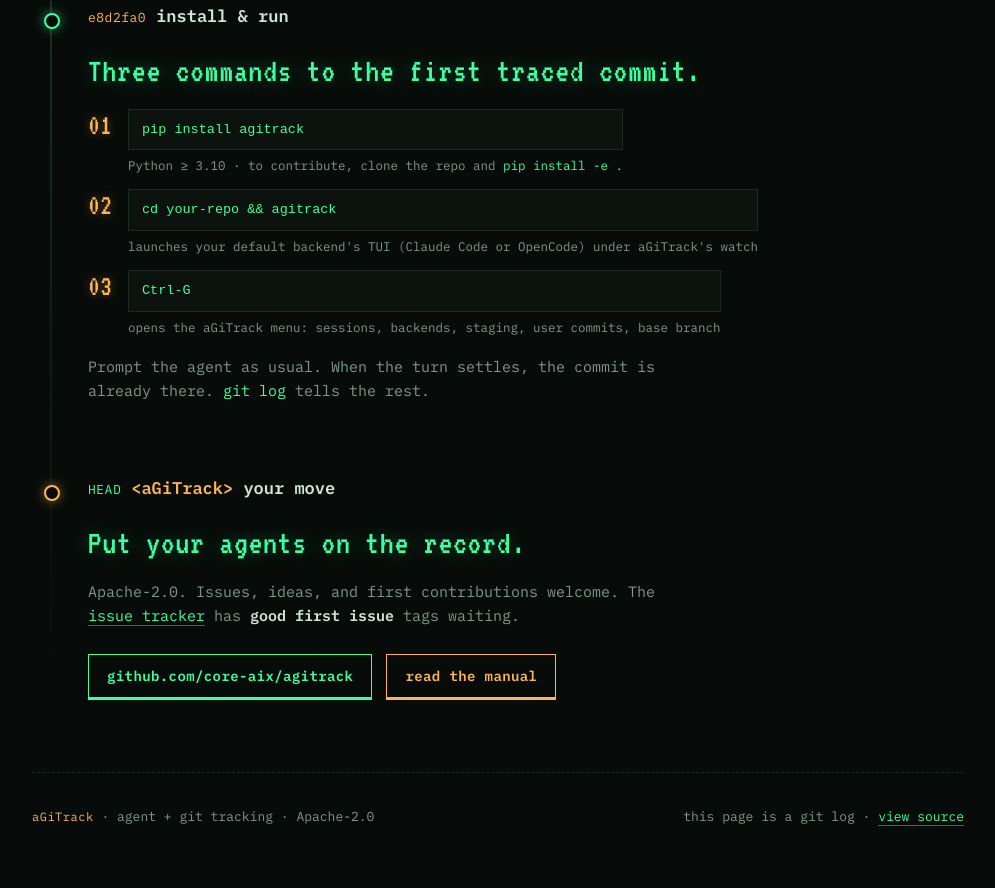
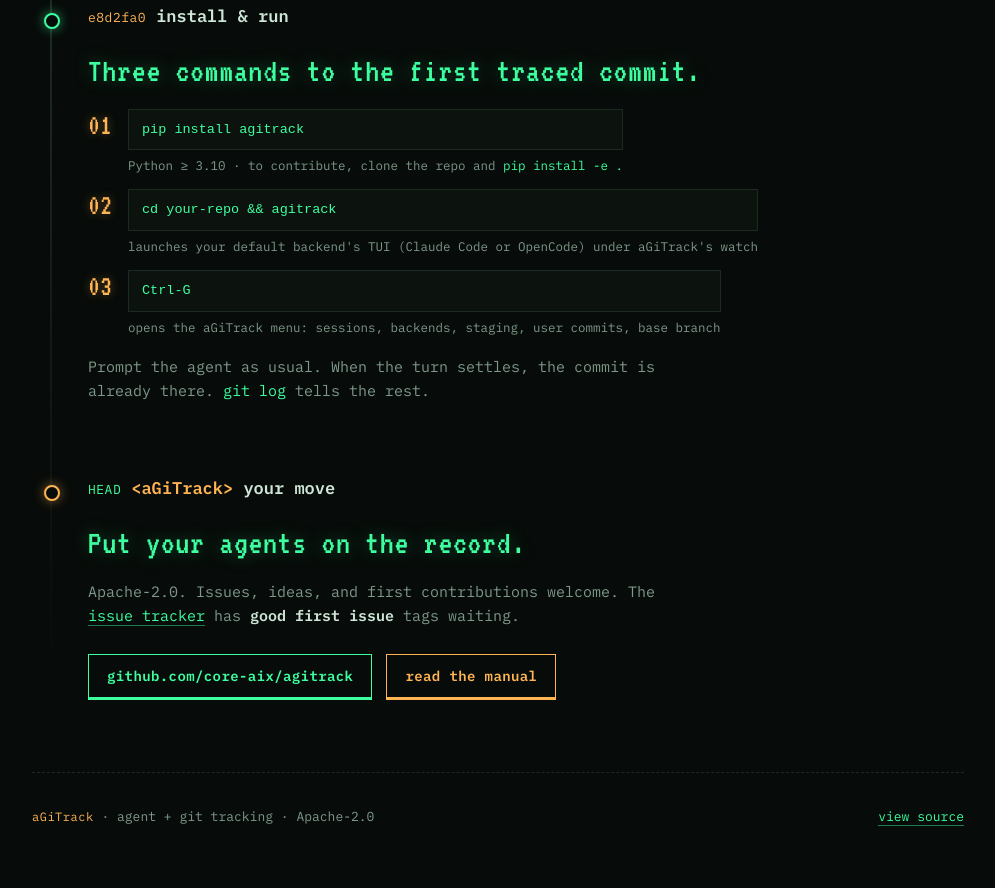
Before and after one commit to core-aix/agitrack, a plain HTML site: page docs/index.html in a window 1280 px wide. Shown: the part 4164-5052 px from the top of the page, without its empty margins (142-1137 px from the left). Drawn offline with Linux system fonts and the light colour scheme.

Commit message:
<aGiTrack> Remove "this page is a git log" note from footer
The "this page is a git log" disclaimer was removed from the footer of
`docs/index.html` at line 363, while preserving the adjacent "view
source" link. This simplifies the introductory webpage by removing
redundant metadata that was already implicit in the page's purpose,
improving the visual clarity of the footer section for end users.

# Interaction Trace

> The conversation context was compacted once here — earlier history was
> summarized to fit the model's window, so the token counts below run
> against a reset (smaller) context.

## User

Remove the "this page is a git log" note at the bottom of the intro
webpage.

## Agent

Removed the "this page is a git log" note from the footer of
`docs/index.html:363`, keeping the "view source" link intact.

# aGiTrack Metadata
commit_type: agent
backend: claude
model: claude-opus-4-8
session_name: session-1
agitrack_session_id: agitrack-2548a81a-5178-4cc0-9670-9c4e772df69d
backend_session_id: 0b705918-b550-4ac7-86e4-c73b2612458e
agent_started_at: 2026-06-17T16:50:06Z
agent_ended_at: 2026-06-17T16:50:19Z
context_tokens: 26877
tokens_since_last_commit_input: 25043
tokens_since_last_commit_cache_read: 80210
tokens_since_last_commit_cache_write: 18677
tokens_since_last_commit_output: 670
context_compactions: 1
system: macOS 15.7.3
summary_model: claude-haiku-4-5-20251001
summary_tokens_input: 1149
summary_tokens_output: 239
agitrack_version: 0.0.7

```diff
--- a/docs/index.html
+++ b/docs/index.html
@@ -360,7 +360,7 @@
 
   <footer>
     <span><span class="sha">aGiTrack</span> · agent + git tracking · Apache-2.0</span>
-    <span>this page is a git log · <a href="https://github.com/core-aix/agitrack/tree/main/docs">view source</a></span>
+    <span><a href="https://github.com/core-aix/agitrack/tree/main/docs">view source</a></span>
   </footer>
 </div>
 
```
